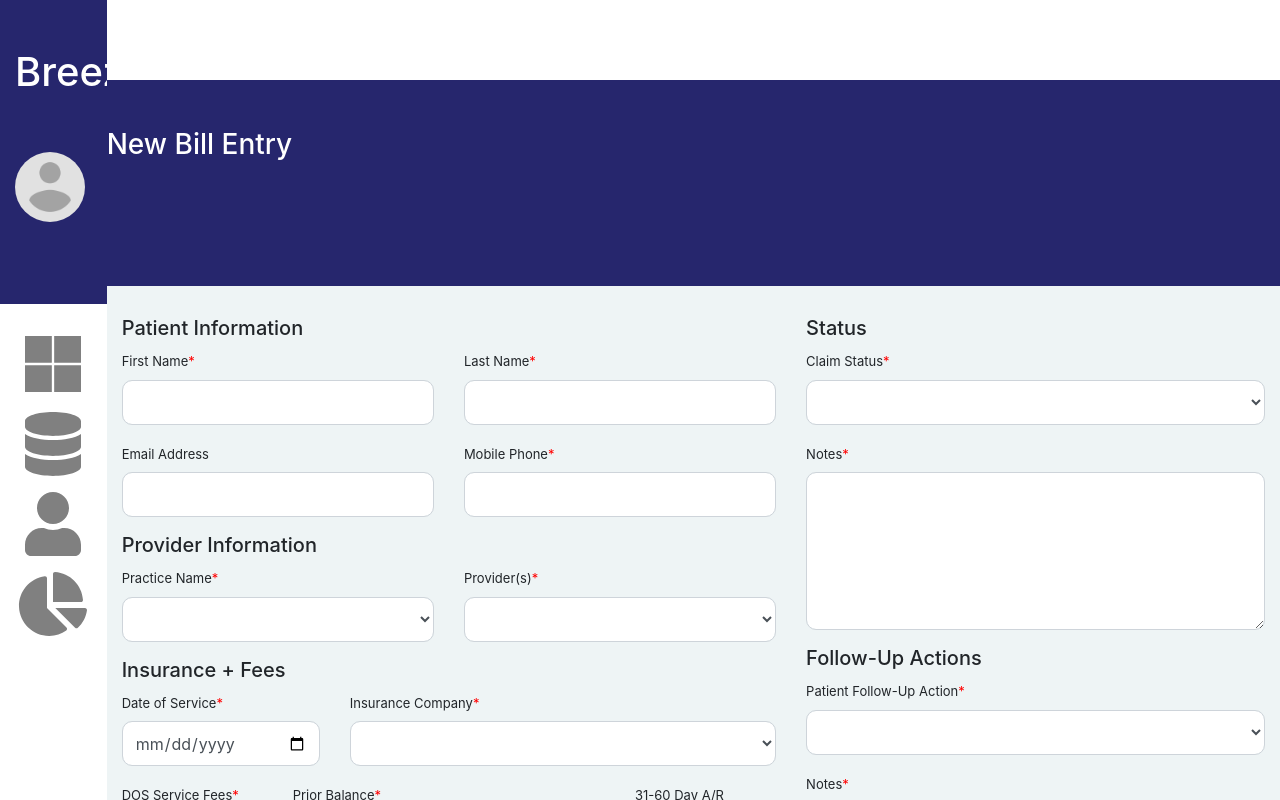
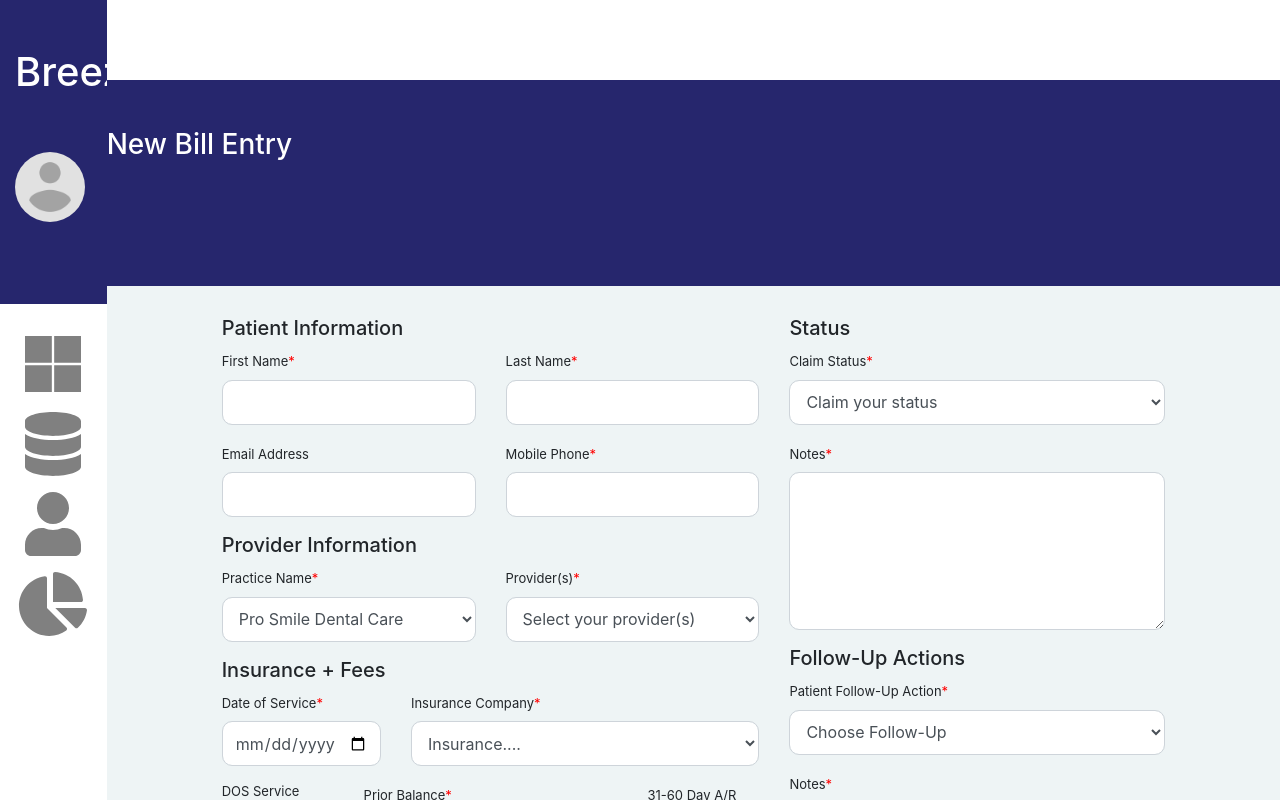
Before and after one commit to nadeem6993/breez-ui, a React (Create React App) app: page /dashboard in a window 1280 px wide. Shown: the top 800 px of the page. Built offline with nearby package versions, Linux system fonts and the light colour scheme.

Commit message:
Sixth commit

```diff
--- a/src/pages/Home/Dashboard.css
+++ b/src/pages/Home/Dashboard.css
@@ -24,7 +24,7 @@
   align-items: center;
   padding: 20px;
 }
-@media screen and (max-width: 480px) {
+@media screen and (max-width: 1000px) {
   .iconPlate {
     display: flex;
     flex-direction: row;
--- a/src/pages/NewBillingEntry/NewBillEntry.js
+++ b/src/pages/NewBillingEntry/NewBillEntry.js
@@ -1,5 +1,5 @@
 import React from "react";
-import { Container, Row, Col, Image } from "react-bootstrap";
+import { Container, Row, Col, Button, Form } from "react-bootstrap";
 import "./NewBillingEntry.css";
 import { FontAwesomeIcon } from "@fortawesome/react-fontawesome";
 import { faMicrosoft } from "@fortawesome/free-brands-svg-icons";
@@ -8,11 +8,12 @@ import {
   faUser,
   faChartPie,
 } from "@fortawesome/free-solid-svg-icons";
-import avatar from "../../assets/Profile.png";
+import { useForm } from "react-hook-form";
 import PatientInfoForm from "./PatientInfoForm";
 import StatusForm from "./StatusForm";
 
 const NewBillEntry = () => {
+  const { register, errors, handleSubmit } = useForm();
   return (
     <div>
       <Container fluid style={{ padding: "0px" }}>
@@ -28,25 +29,68 @@ const NewBillEntry = () => {
             <h3 className="text-white pt-5">New Bill Entry</h3>
           </Col>
         </Row>
-        <Row>
-          <Col
-            lg="12"
-            style={{
-              backgroundColor: "rgb(238, 244, 245)",
-              minHeight: "120vh",
-              paddingTop: "30px",
-            }}
-          >
+        <Row className="newBillForms">
+          <Col lg="12">
+            <Form>
               <Row>
                 <Col lg="7" md="12">
                   <h5>Patient Information</h5>
-                <PatientInfoForm />
+                  <PatientInfoForm register={register} errors={errors} />
+                  <Button
+                    size="lg"
+                    className="mt-4 px-5"
+                    variant="none"
+                    type="cancel"
+                    style={{
+                      fontSize: "small",
+                      fontWeight: "500",
+                      color: "white",
+                      backgroundColor: "orangered",
+                    }}
+                  >
+                    Cancel
+                  </Button>
                 </Col>
-              <Col lg="5" md="12">
+                <Col lg="5" md="12" className="statusForm">
                   <h5>Status</h5>
-                <StatusForm />
+                  <StatusForm register={register} errors={errors} />
+                  <Row className="mt-2">
+                    <Col>
+                      <Button
+                        size="lg"
+                        className="mt-4"
+                        variant="outline-primary"
+                        type="submit"
+                        style={{
+                          fontSize: "small",
+                          fontWeight: "500",
+                          width: "90%",
+                        }}
+                      >
+                        Save + New Entry
+                      </Button>
+                    </Col>
+                    <Col>
+                      <Button
+                        size="lg"
+                        className="mt-4"
+                        variant="primary"
+                        type="submit"
+                        style={{
+                          fontSize: "small",
+                          fontWeight: "500",
+                          color: "white",
+                          width: "90%",
+                          padding: "",
+                        }}
+                      >
+                        Save
+                      </Button>
                     </Col>
                   </Row>
+                </Col>
+              </Row>
+            </Form>
           </Col>
         </Row>
       </Container>
--- a/src/pages/NewBillingEntry/NewBillingEntry.css
+++ b/src/pages/NewBillingEntry/NewBillingEntry.css
@@ -4,9 +4,22 @@
   padding: 0;
 }
 
-.iconplate {
-  display: flex;
-  flex-direction: column;
-  align-items: center;
-  padding: 20px;
+.newBillForms {
+  background-color: rgb(238, 244, 245);
+  min-height: 120vh;
+  padding-top: 30px;
 }
+.statusForm {
+  padding: 30px 20px 0 20px;
+}
+
+@media screen and (min-width: 768px) {
+  .newBillForms {
+    background-color: rgb(238, 244, 245);
+    min-height: 120vh;
+    padding: 30px 100px;
+  }
+  .statusForm {
+    padding: 0 100px 0 40px;
+  }
+}
--- a/src/pages/NewBillingEntry/PatientInfoForm.js
+++ b/src/pages/NewBillingEntry/PatientInfoForm.js
@@ -1,12 +1,9 @@
 import React from "react";
-import { Col, Form, Row, Button } from "react-bootstrap";
-import { useForm } from "react-hook-form";
+import { Col, Form, Row } from "react-bootstrap";
 
-const PatientInfoForm = () => {
-  const { register, handleSubmit } = useForm();
+const PatientInfoForm = ({ register, errors }) => {
   return (
     <div style={{ paddingBottom: "30px" }}>
-      <Form>
       <Row>
         <Col lg="6" md="6">
           <Form.Group controlId="formFirstName">
@@ -17,6 +14,7 @@ const PatientInfoForm = () => {
             <Form.Control
               name="firstName"
               type="text"
+              ref={register}
               required
               style={{ height: "45px", borderRadius: "10px" }}
             />
@@ -32,6 +30,7 @@ const PatientInfoForm = () => {
               required
               name="lastName"
               type="text"
+              ref={register}
               style={{ height: "45px", borderRadius: "10px" }}
             />
           </Form.Group>
@@ -40,12 +39,11 @@ const PatientInfoForm = () => {
       <Row>
         <Col lg="6" md="6">
           <Form.Group controlId="formEmail">
-              <Form.Label style={{ fontSize: "small" }}>
-                Email Address
-              </Form.Label>
+            <Form.Label style={{ fontSize: "small" }}>Email Address</Form.Label>
             <Form.Control
               name="email"
               type="email"
+              ref={register}
               style={{ height: "45px", borderRadius: "10px" }}
             />
           </Form.Group>
@@ -60,6 +58,7 @@ const PatientInfoForm = () => {
               required
               name="mobilePhone"
               type="name"
+              ref={register}
               style={{ height: "45px", borderRadius: "10px" }}
             />
           </Form.Group>
@@ -79,10 +78,16 @@ const PatientInfoForm = () => {
               name="practiceName"
               as="select"
               type="text"
+              ref={register}
               placeholder="Start typing the practice name..."
               defaultValue=""
               style={{ height: "45px", borderRadius: "10px" }}
-              ></Form.Control>
+            >
+              <option value="none">Practice name....</option>
+              <option value="">Pro Smile Dental Care</option>
+              <option value="">Mona Lisa Smile Dental</option>
+              <option value="">Family Smile Center</option>
+            </Form.Control>
           </Form.Group>
         </Col>
         <Col lg="6" md="6">
@@ -95,9 +100,15 @@ const PatientInfoForm = () => {
               required
               name="providers"
               type="text"
+              ref={register}
               as="select"
               style={{ height: "45px", borderRadius: "10px" }}
-              />
+            >
+              <option value="none">Select your provider(s)</option>
+              <option value="">Dr. Daria Rahman</option>
+              <option value="">Dr. Leroy McNamara</option>
+              <option value="">Dr. Margie Fisher</option>
+            </Form.Control>
           </Form.Group>
         </Col>
       </Row>
@@ -113,7 +124,7 @@ const PatientInfoForm = () => {
               required
               name="dateOfService"
               type="Date"
-                placeholder="Start typing the practice name..."
+              ref={register}
               defaultValue=""
               style={{ height: "45px", borderRadius: "10px" }}
             ></Form.Control>
@@ -129,10 +140,16 @@ const PatientInfoForm = () => {
               required
               name="insuranceCompany"
               type="text"
+              ref={register}
               as="select"
               placeholder="Start typing the insurance..."
               style={{ height: "45px", borderRadius: "10px" }}
-              />
+            >
+              <option value="none">Insurance....</option>
+              <option value="">Blue Shield of California</option>
+              <option value="">Delta Dental of California</option>
+              <option value="">Royal Provider of California</option>
+            </Form.Control>
           </Form.Group>
         </Col>
       </Row>
@@ -146,6 +163,7 @@ const PatientInfoForm = () => {
             <Form.Control
               required
               name="DOSServiceFee"
+              ref={register}
               defaultValue="$"
               style={{ height: "45px", borderRadius: "10px" }}
             ></Form.Control>
@@ -161,6 +179,7 @@ const PatientInfoForm = () => {
               required
               name="priorBalance"
               type="text"
+              ref={register}
               defaultValue="$"
               style={{ height: "45px", borderRadius: "10px" }}
             />
@@ -169,12 +188,11 @@ const PatientInfoForm = () => {
         <Col lg="3" md="3"></Col>
         <Col lg="3" md="3">
           <Form.Group controlId="form31-60DayAR">
-              <Form.Label style={{ fontSize: "small" }}>
-                31-60 Day A/R
-              </Form.Label>
+            <Form.Label style={{ fontSize: "small" }}>31-60 Day A/R</Form.Label>
             <Form.Control
               name="31-60DayAR"
               type="text"
+              ref={register}
               defaultValue="$"
               style={{ height: "45px", borderRadius: "10px" }}
             />
@@ -187,6 +205,8 @@ const PatientInfoForm = () => {
             <Form.Label style={{ fontSize: "small" }}>Co-Pay Amt</Form.Label>
             <Form.Control
               name="coPayAmt"
+              type="text"
+              ref={register}
               defaultValue="$"
               style={{ height: "45px", borderRadius: "10px" }}
             ></Form.Control>
@@ -198,6 +218,7 @@ const PatientInfoForm = () => {
             <Form.Control
               name="collected"
               type="text"
+              ref={register}
               defaultValue="$"
               style={{ height: "45px", borderRadius: "10px" }}
             />
@@ -206,12 +227,11 @@ const PatientInfoForm = () => {
         <Col lg="3" md="3"></Col>
         <Col lg="3" md="3">
           <Form.Group controlId="form60-90DayAR">
-              <Form.Label style={{ fontSize: "small" }}>
-                60-90 Day A/R
-              </Form.Label>
+            <Form.Label style={{ fontSize: "small" }}>60-90 Day A/R</Form.Label>
             <Form.Control
               name="60-90DayAR"
               type="text"
+              ref={register}
               defaultValue="$"
               style={{ height: "45px", borderRadius: "10px" }}
             />
@@ -228,6 +248,8 @@ const PatientInfoForm = () => {
             <Form.Control
               required
               name="currentAR"
+              type="text"
+              ref={register}
               defaultValue="$"
               style={{ height: "45px", borderRadius: "10px" }}
             ></Form.Control>
@@ -243,6 +265,7 @@ const PatientInfoForm = () => {
               required
               name="patientBalance"
               type="text"
+              ref={register}
               defaultValue="$"
               style={{ height: "45px", borderRadius: "10px" }}
             />
@@ -255,31 +278,13 @@ const PatientInfoForm = () => {
             <Form.Control
               name="90PlusDayAR"
               type="text"
+              ref={register}
               defaultValue="$"
               style={{ height: "45px", borderRadius: "10px" }}
             />
           </Form.Group>
         </Col>
       </Row>
-        <Row>
-          <Col>
-            <Button
-              size="lg"
-              className="mt-4 px-5"
-              variant="none"
-              type="cancel"
-              style={{
-                fontSize: "small",
-                fontWeight: "500",
-                color: "white",
-                backgroundColor: "orangered",
-              }}
-            >
-              Cancel
-            </Button>
-          </Col>
-        </Row>
-      </Form>
     </div>
   );
 };
--- a/src/pages/NewBillingEntry/StatusForm.js
+++ b/src/pages/NewBillingEntry/StatusForm.js
@@ -1,12 +1,9 @@
 import React from "react";
 import { Col, Form, Row, Button } from "react-bootstrap";
-import { useForm } from "react-hook-form";
 
-const StatusForm = () => {
-  const { register, handleSubmit } = useForm();
+const StatusForm = ({ register, errors }) => {
   return (
     <div>
-      <Form>
       <Row>
         <Col>
           <Form.Group controlId="formClaimStatus">
@@ -21,7 +18,12 @@ const StatusForm = () => {
               as="select"
               required
               style={{ height: "45px", borderRadius: "10px" }}
-              />
+            >
+              <option value="none">Claim your status</option>
+              <option value="paid">Paid</option>
+              <option value="resubmitted">Resubmitted</option>
+              <option value="outstanding">Outstanding</option>
+            </Form.Control>
           </Form.Group>
         </Col>
       </Row>
@@ -59,7 +61,14 @@ const StatusForm = () => {
               placeholder="Choose Follow-Up"
               required
               style={{ height: "45px", borderRadius: "10px" }}
-              />
+            >
+              <option value="none">Choose Follow-Up</option>
+              <option value="email">Email</option>
+              <option value="phoneCall">Phone Call</option>
+              <option value="statement">Statement</option>
+              <option value="collectionLetter">Collection - Letter</option>
+              <option value="collectionTransfer">Collection - Transfer</option>
+            </Form.Control>
           </Form.Group>
         </Col>
       </Row>
@@ -81,41 +90,6 @@ const StatusForm = () => {
           </Form.Group>
         </Col>
       </Row>
-        <Row className="mt-2">
-          <Col>
-            <Button
-              size="lg"
-              className="mt-4"
-              variant="outline-primary"
-              type="submit"
-              style={{
-                fontSize: "small",
-                fontWeight: "500",
-                width: "90%",
-              }}
-            >
-              Save + New Entry
-            </Button>
-          </Col>
-          <Col>
-            <Button
-              size="lg"
-              className="mt-4"
-              variant="primary"
-              type="submit"
-              style={{
-                fontSize: "small",
-                fontWeight: "500",
-                color: "white",
-                width: "90%",
-                padding: "",
-              }}
-            >
-              Save
-            </Button>
-          </Col>
-        </Row>
-      </Form>
     </div>
   );
 };
--- a/src/pages/Profile/Patient.js
+++ b/src/pages/Profile/Patient.js
@@ -314,7 +314,7 @@ const Patient = () => {
                     </Form.Group>
                   </Col>
                 </Row>
-                <Row style={{ padding: "20px" }}>
+                <Row style={{ padding: "0px" }}>
                   <Col>
                     <Button
                       size="lg"
```
Also changed, not shown: src/pages/Profile/Profile.css (+11 -1 lines), src/pages/Profile/Profile.js (+2 -9 lines). Lines whose indentation alone changed are shown as unchanged.
